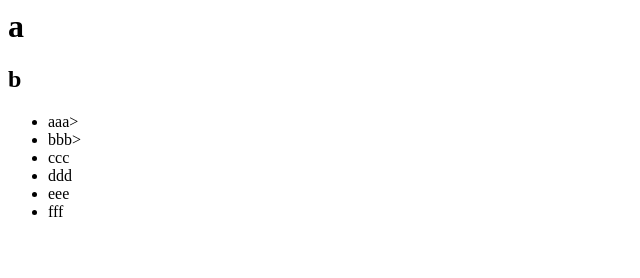
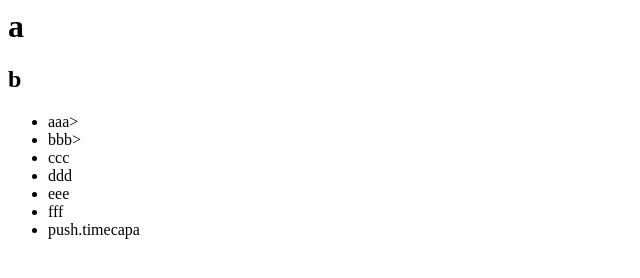
Before and after one commit to timecapa/exam, a plain HTML site: page index.html in a window 1280 px wide. Shown: the whole page, without its empty margins (0-640 px from the left). Drawn offline with Linux system fonts and the light colour scheme.

Commit message:
add push.timecapa

```diff
--- a/index.html
+++ b/index.html
@@ -8,6 +8,7 @@
 		<li>ddd</li>
 		<li>eee</li>
 		<li>fff</li>
+		<li>push.timecapa</li>
 	</ul>
 	<body></body>
 </html>
```
